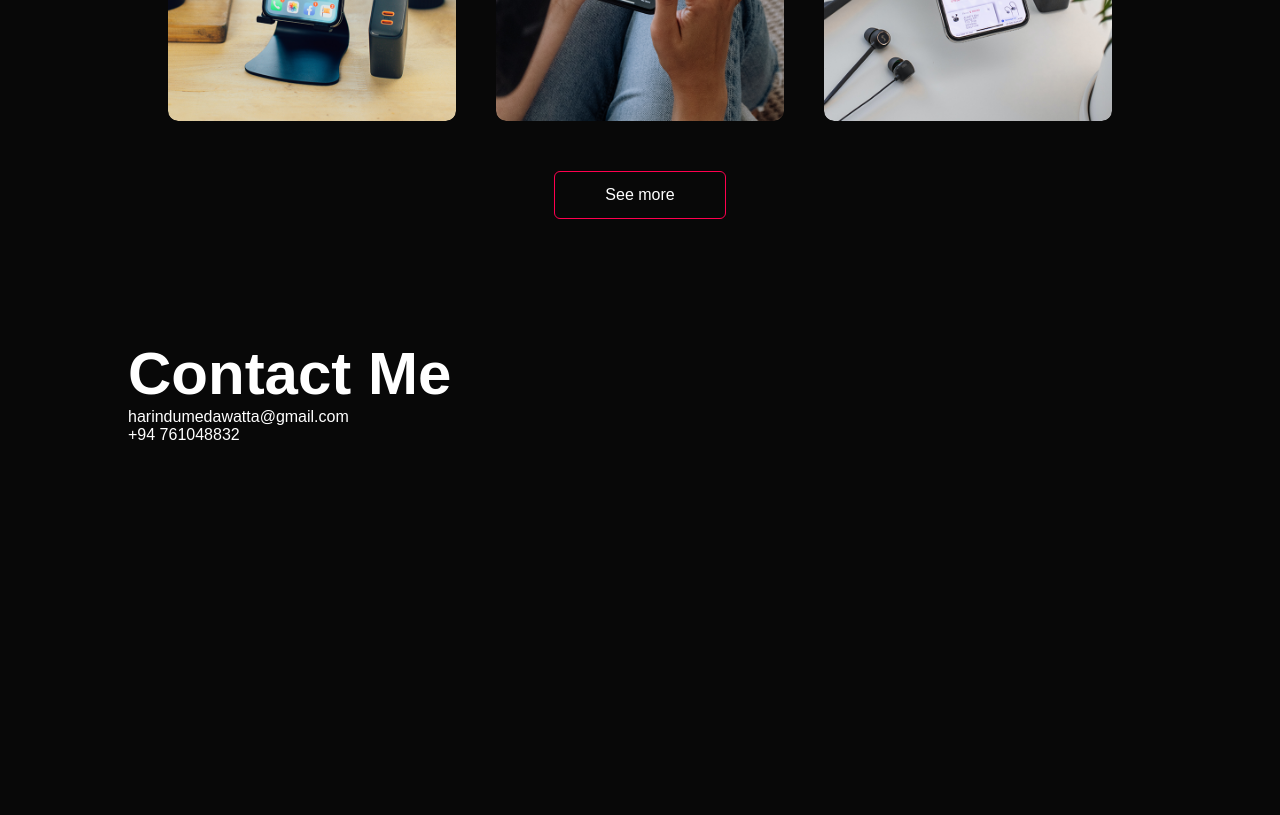
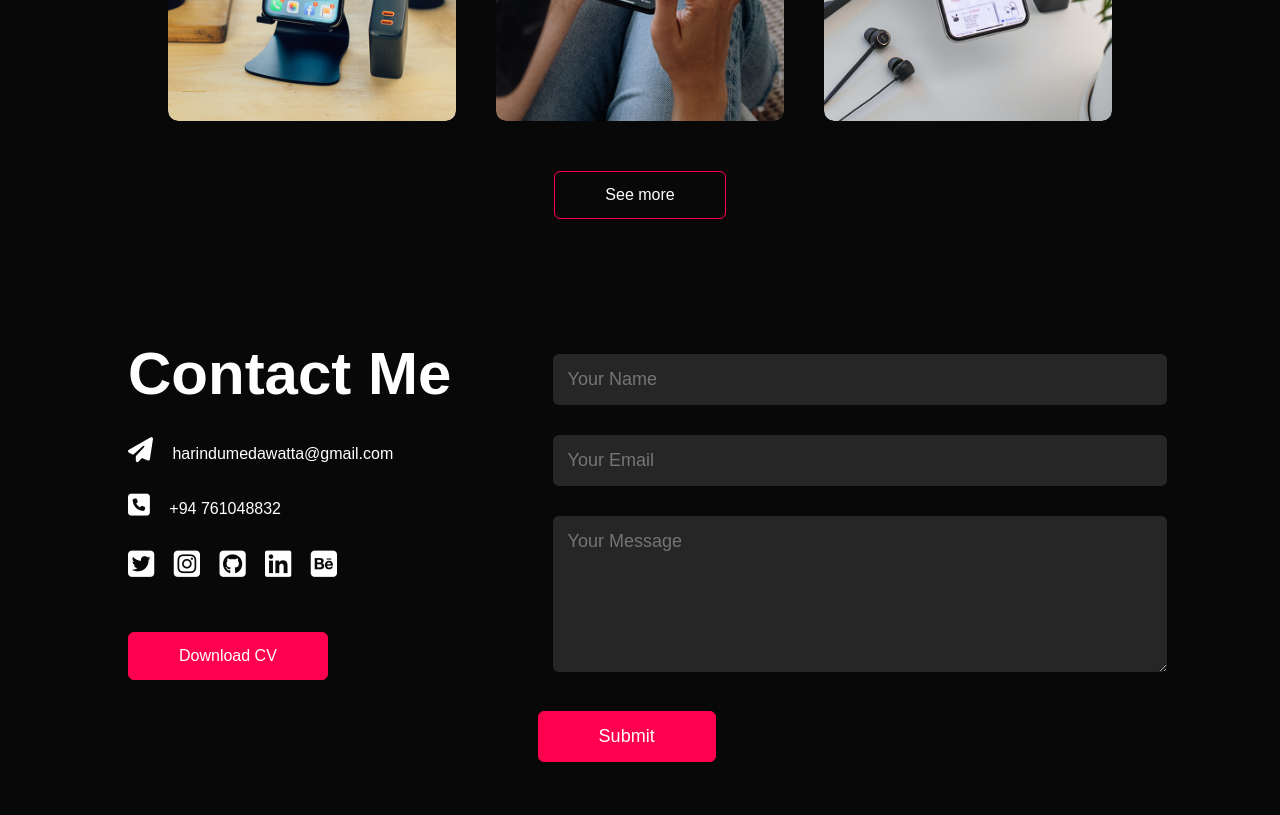
Before and after one commit to IT21004186/HarinduMedawatta.github.io, a plain HTML site: page index.html in a window 1280 px wide. Shown: the part 2413-3228 px from the top of the page. Before the commit the page ends 2867 px from the top, so only its background shows below. Drawn offline with Linux system fonts and the light colour scheme.

Commit message:
added pdf file and update both html and css files

```diff
--- a/index.html
+++ b/index.html
@@ -146,11 +146,25 @@
         <div class="row">
             <div class="contact-left">
                 <h1 class="sub-title">Contact Me</h1>
-                <p>harindumedawatta@gmail.com</p>
-                <p>+94 761048832</p>
-                <div class="social-icons"></div>
+                <p><i class="fa-solid fa-paper-plane"></i> harindumedawatta@gmail.com</p>
+                <p><i class="fa-solid fa-square-phone"></i> +94 761048832</p>
+                <div class="social-icons">
+                    <a href=""><i class="fa-brands fa-square-twitter"></i></a>
+                    <a href=""><i class="fa-brands fa-square-instagram"></i></a>
+                    <a href=""><i class="fa-brands fa-square-github"></i></a>
+                    <a href=""><i class="fa-brands fa-linkedin"></i></a>
+                    <a href=""><i class="fa-brands fa-square-behance"></i></a>
+                </div>
+                <a href="documents/Harindu-Medawatta_CV.pdf" download class="btn btn2">Download CV</a>
             </div>
-            <div class="contact-right"></div>
+            <div class="contact-right">
+                <form>
+                    <input type="text" name="Name" placeholder="Your Name" required>
+                    <input type="email" name="email" placeholder="Your Email" required>
+                    <textarea name="Message" rows="6" placeholder="Your Message"></textarea>
+                    <button type="submit" class="btn btn2">Submit</button>
+                </form>
+            </div>
         </div>
     </div>
 </div>
--- a/style.css
+++ b/style.css
@@ -261,3 +261,59 @@ nav ul li a:hover::after{
 .btn:hover{
     background: #ff004f;
 }
+
+/* ------------------------------------------Contact information Section------------------------------------------------------------- */
+
+.contact-left{
+    flex-basis: 35%;
+}
+.contact-right{
+    flex-basis: 60%;
+}
+.contact-left p{
+    margin-top: 30px;
+}
+.contact-left p i{
+    color: #fff;
+    margin-right: 15px;
+    font-size: 25px;
+}
+.social-icons{
+    margin-top: 30px;
+}
+.social-icons a{
+    text-decoration: none;
+    font-size: 30px;
+    margin-right: 15px;
+    color: #fff;
+    display: inline-block;
+    transition: transform 0.5s;
+}
+.social-icons a:hover{
+    color: #ff004f;
+    transform: translateY(-5px);
+}
+.btn.btn2{
+    display: inline-block;
+    background: #ff004f;
+}
+.contact-right form{
+    width: 100%;
+}
+form input, form textarea{
+    width: 100%;
+    border: 0;
+    outline: none;
+    background: #262626;
+    padding: 15px;
+    margin: 15px;
+    color: #fff;
+    font-size: 18px;
+    border-radius: 6px;
+}
+form .btn2{
+    padding: 14px 60px;
+    font-size: 18px;
+    margin-top: 20px;
+    cursor: pointer;
+}
```
Also changed, not shown: 1 other file.
